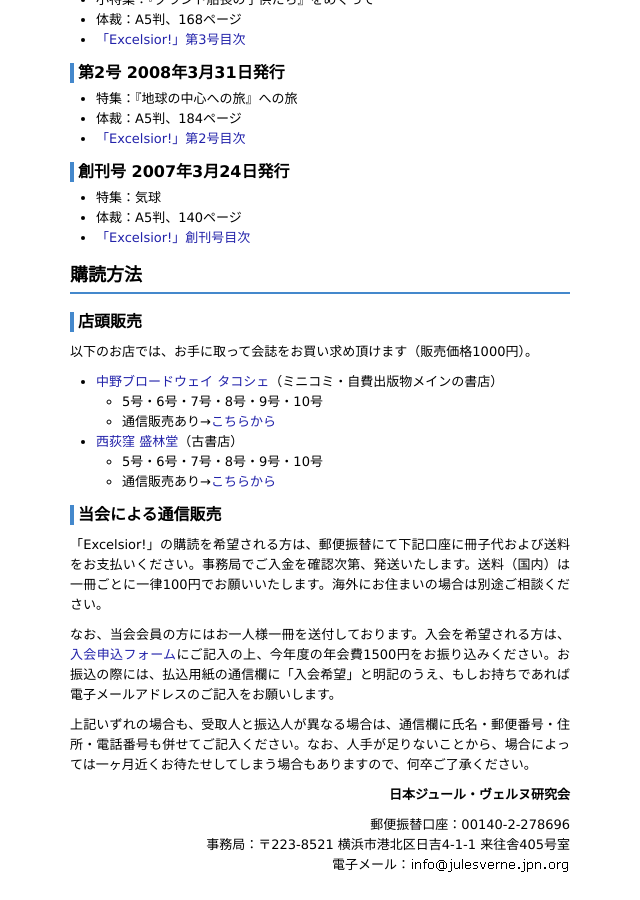
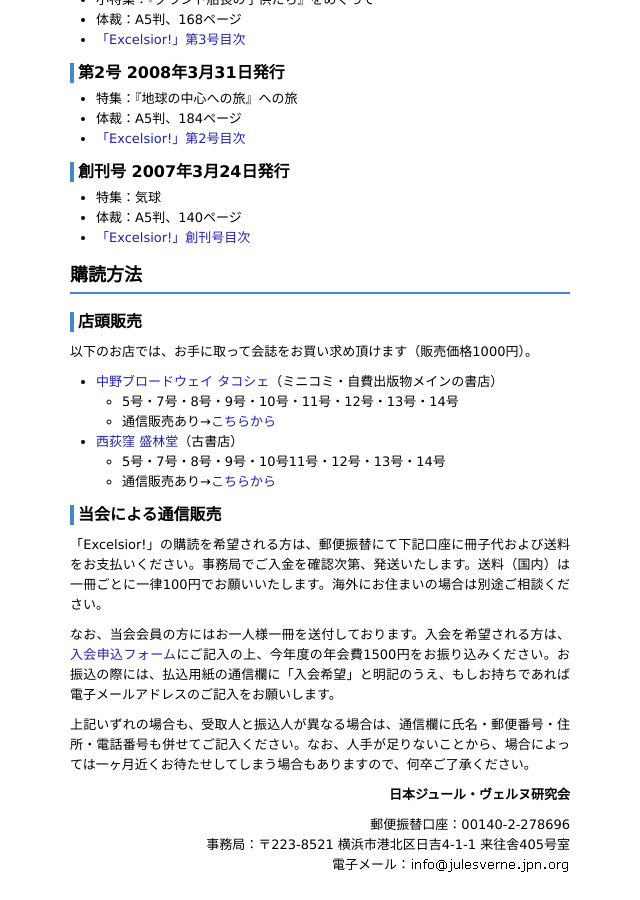
Before and after one commit to sjev2006/sjev2006.github.io, a Jekyll site: the page built from excelsior.md, in a window 1280 px wide and 900 px high, scrolled down 2108 px. Shown: the whole window, without its empty margins (395-1035 px from the left). Built offline with Jekyll 4.4.1, drawn with Linux system fonts in a browser that asks for light colours.

Commit message:
Update excelsior.md

```diff
--- a/excelsior.md
+++ b/excelsior.md
@@ -15,11 +15,11 @@
 以下のお店では、お手に取って会誌をお買い求め頂けます（販売価格1000円）。
 
 - [中野ブロードウェイ タコシェ](http://tacoche.com/)（ミニコミ・自費出版物メインの書店）
-  - 5号・6号・7号・8号・9号・10号
+  - 5号・7号・8号・9号・10号・11号・12号・13号・14号
   - 通信販売あり→[こちらから](http://taco.shop-pro.jp/?mode=srh&sort=n&cid=&keyword=Excelsior)
 
 - [西荻窪 盛林堂](http://d.hatena.ne.jp/seirindou_syobou/)（古書店）
-  - 5号・6号・7号・8号・9号・10号
+  - 5号・7号・8号・9号・10号11号・12号・13号・14号
   - 通信販売あり→[こちらから](http://seirindousyobou.cart.fc2.com/?word=Excelsior)
 
 ### 当会による通信販売
```
